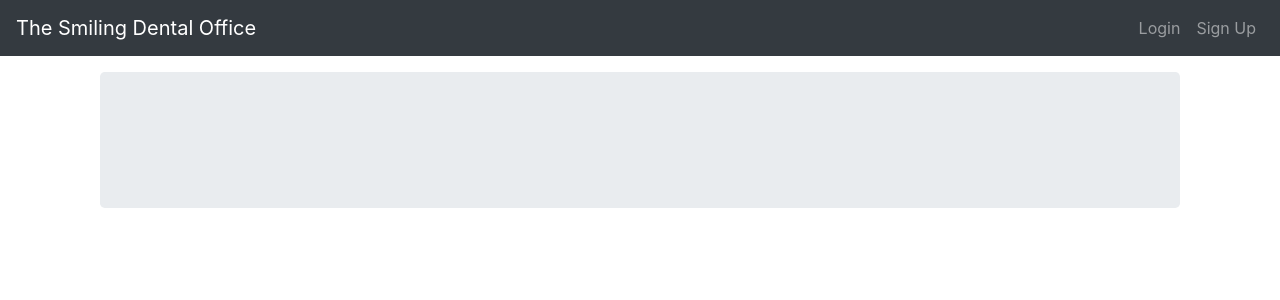
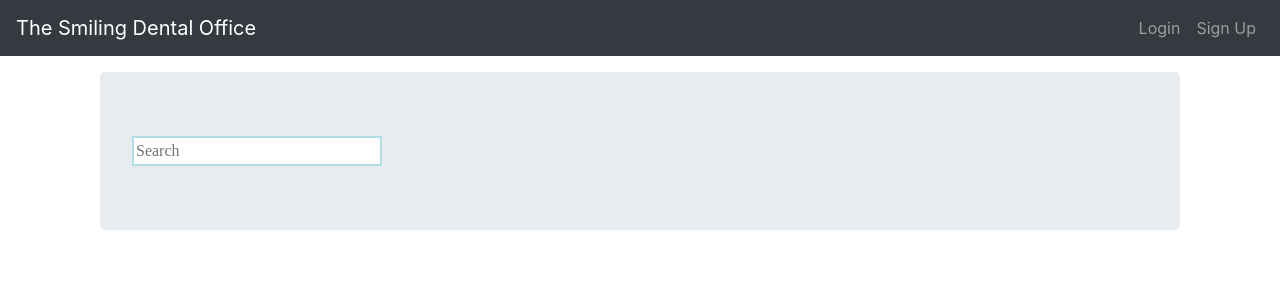
Before and after one commit to Banaya247/DentalReactBackend, a React (Create React App) app: page /patient-medical-record in a window 1280 px wide. Shown: the top 300 px of the page. Built offline with nearby package versions, Linux system fonts and the light colour scheme.

Commit message:
search bar

```diff
--- a/src/App.css
+++ b/src/App.css
@@ -9,7 +9,7 @@ label {
 }
 
 .card {
-  background-color:lightblue;
+  background-color: lightblue;
   padding: 20px 25px 30px;
   margin: 0 auto 25px;
   margin-top: 50px;
--- a/src/components/patient-medical-record.js
+++ b/src/components/patient-medical-record.js
@@ -17,7 +17,13 @@ export default class PatientMedicalRecord extends Component {
         return (
           <div className="container">
             <header className="jumbotron">
-              <h3>{this.state.content}</h3>
+            <div className="ui search">
+               <div className="ui icon input">
+                  <input type="text" style={{width: '250px', border: '2px solid powderblue', fontFamily:'times new roman'}} placeholder="Search" className="prompt" />
+                  <i className="search icon"></i>
+
+               </div>
+            </div>
             </header>
           </div>
         );
```
